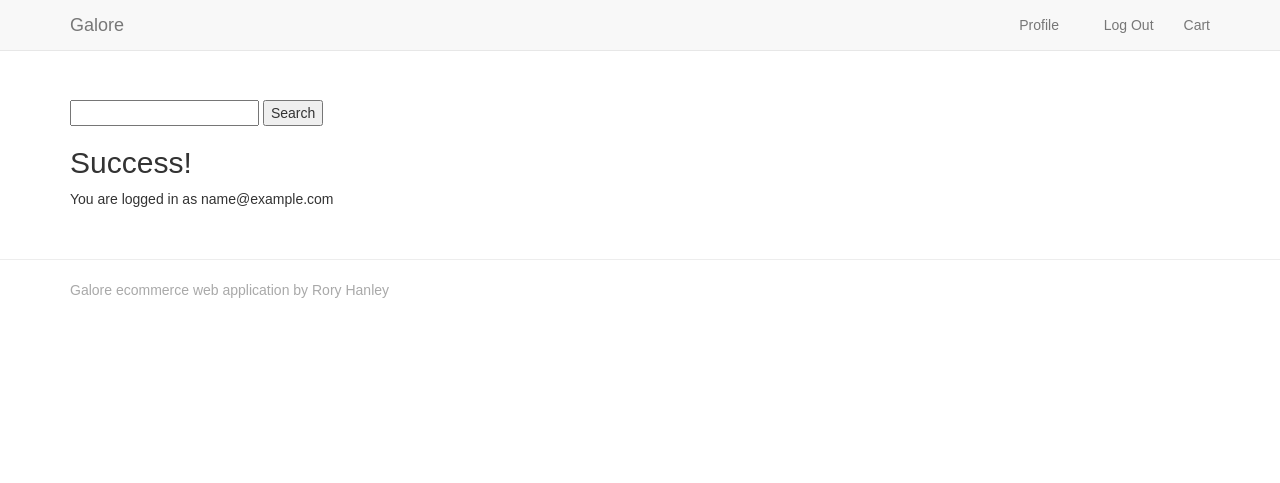
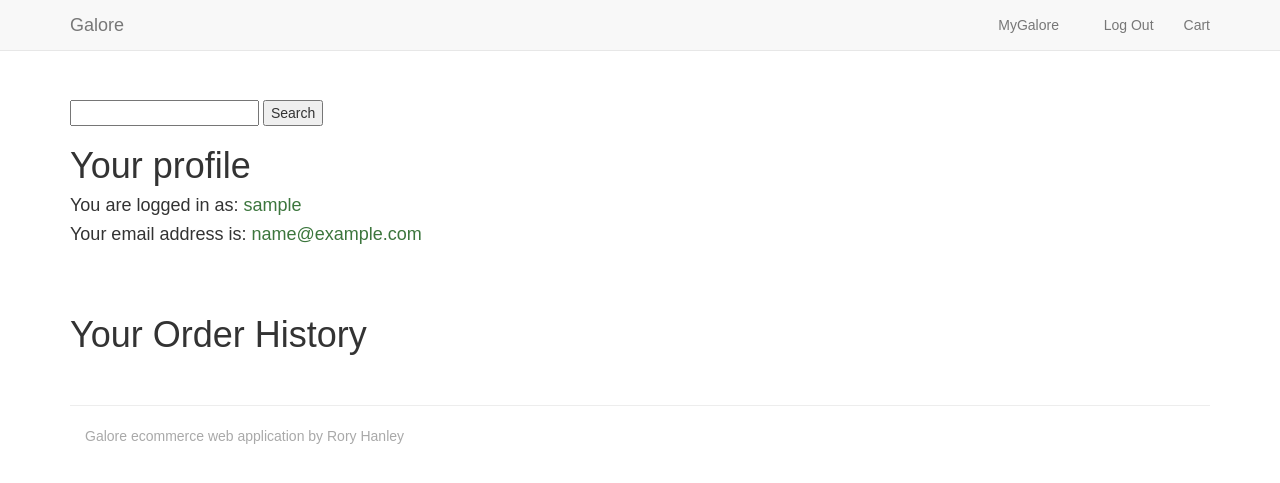
Before and after one commit to rphanley/Shopping-Galore-Project, a Django app: page /accounts/profile/ in a window 1280 px wide. Shown: the top 483 px of the page. Run offline with Django 3.2, Linux system fonts and the light colour scheme; the visitor is signed in with stand-in values (Sample User, id 1); data that the repository does not hold is empty; some libraries are stand-ins or nearby versions; some web fonts are replaced.

Commit message:
Adds order history to user profile

```diff
--- a/accounts/templates/index.html
+++ b/accounts/templates/index.html
@@ -1,5 +1,4 @@
 {% extends 'base.html' %}
 {% block content %}
-<h3>Welcome to my authentication web application.</h3>
-<p>This gives users the ability to register, login and logout of the Galore ecommerce web application.</p>
+<h3>Welcome to the Galore ecommerce web application.</h3>
 {% endblock %}
--- a/accounts/templates/profile.html
+++ b/accounts/templates/profile.html
@@ -1,5 +1,44 @@
 {% extends "base.html" %}
 {% block content %}
-    <h2>Success!</h2>
-    <p>You are logged in as {{ user.email }} </p>
-{% endblock %}
+<h1>Your profile</h1>
+<h4>You are logged in as: <span class="text-success"> {{ request.user }}</span></h4>
+<h4>Your email address is: <span class="text-success"> {{ request.user.email }}</span></h4>
+</br>
+</br>
+<h1>Your Order History</h1>
+<div class="container">
+    <!-- SAMPLE OF userOrders DICTIONARY:
+    {'id': 15, 'date': '2020-01-29', 'total': '20000.00',
+     'order_lines': [{'quantity': '1', 'product': 'Product 1', 'price': '1000.00'},
+                     {'quantity': '2', 'product': 'Product 2', 'price': '2000.00'},
+                     {'quantity': '3', 'product': 'Product 3', 'price': '5000.00'}
+    ]} -->
+
+	{% for order in userOrders %}
+	</br>
+	<h3 class="text-success">&emsp;Order ID: {{ order.id }} &emsp;&emsp; Order Date: {{ order.date }}</h3>
+
+	<table class="table">
+		<thead class="thead-dark">
+			<tr>
+				<th>Quantity</th>
+				<th>Product</th>
+				<th>Price (€)</th>
+				<th>Total (€)</th>
+			</tr>
+		</thead>
+		<tbody>
+			{% for lineitem in order.order_lines %}
+			<tr>
+				<td>{{ lineitem.quantity }}</td>
+				<td>{{ lineitem.product }}</td>
+				<td>{{ lineitem.price }}</td>
+				{% if forloop.last %}
+				<td>{{ order.total }}</td>
+				{% endif %}
+			</tr>
+			{% endfor %}
+		</tbody>
+	</table>
+	{% endfor %}
+	{% endblock %}
--- a/accounts/views.py
+++ b/accounts/views.py
@@ -4,8 +4,10 @@ from django.core.urlresolvers import reverse
 from .forms import UserLoginForm, UserRegistrationForm
 from django.template.context_processors import csrf
 from django.contrib.auth.decorators import login_required
+from checkout.models import Order, OrderLineItem
 from cart.models import Cart, CartItem
 from products.models import Product
+
 
 
 # Create your views here.
@@ -51,9 +53,45 @@ def login(request):
 
 @login_required
 def profile(request):
-    """A view that displays the profile page of a logged in user"""
+    """A view that displays the profile and order history for the logged in user"""
 
-    return render(request, 'profile.html')
+    #Get the order history for the current user
+    try:
+        user_orders = Order.objects.filter(
+                        full_name=request.user  #CHANGE full_name TO OTHER NAME FIELD?
+        )
+
+    except Order.DoesNotExist:
+        print("No orders exist for user..")
+        user_orders = None
+
+    #Build the userOrders dictionary (sample below) to pass the order history to the profile.html template
+    if user_orders != None:
+        orders =  user_orders
+        listUserOrders = []
+
+        for single_order in orders:
+            dictUserOrder={}
+            listUserOrder = []
+            order_total = 0
+            for item in OrderLineItem.objects.filter(order=single_order):
+                dictOrderLineItem = {'quantity':str(item.quantity),'product':item.product.name, 'price':str(item.product.price)}
+                order_total += (item.product.price*item.quantity)
+                listUserOrder.append(dictOrderLineItem)
+
+
+            dictUserOrder= {'id':single_order.id,'date':str(single_order.date), 'total':str(order_total),'order_lines':listUserOrder}
+            listUserOrders.append(dictUserOrder)
+
+        # SAMPLE OF userOrders DICTIONARY:
+        # {'id': 15, 'date': '2020-01-29', 'total': '20000.00',
+        #  'order_lines': [{'quantity': '1', 'product': 'Product 1', 'price': '1000.00'},
+        #                  {'quantity': '2', 'product': 'Product 2', 'price': '2000.00'},
+        #                  {'quantity': '3', 'product': 'Product 3', 'price': '5000.00'}
+        # ]}
+
+
+    return render(request, 'profile.html', {"userOrders": listUserOrders})
 
 
 def register(request):
--- a/cart/contexts.py
+++ b/cart/contexts.py
@@ -9,16 +9,17 @@ def cart_contents(request):
     cart_items = []
     total = 0
     product_count = 0
+    cart=None
+    if request.user.is_authenticated:
+        try:
+            cart = Cart.objects.get(
+                        user=request.user
+            )
+            request.session['cart_exists'] = True
+        except Cart.DoesNotExist:
+                        print("No cart exists for user..")
+                        request.session['cart_exists'] = False
 
-    try:
-        cart = Cart.objects.get(
-                    user=request.user
-        )
-        request.session['cart_exists'] = True
-    except Cart.DoesNotExist:
-                    print("No cart exists for user..")
-                    request.session['cart_exists'] = False
-                    cart=None
 
     for item in CartItem.objects.filter(cart=cart):
         test_id = item.product.id
--- a/products/views.py
+++ b/products/views.py
@@ -9,7 +9,7 @@ def all_products(request):
     #If the user has not logged in, set the session to expire in 60 seconds and post a message requesting login.
     user_name = request.user.username
     if (user_name == ""):
-        messages.warning(request, "Logged in as Guest. You can view products. Register or log in to buy products, or save your shopping cart.")
+        messages.info(request, "Logged in as Guest. You can view products. Register/log in to shop, or save your shopping cart until next time!")
         request.session.set_expiry(60)
     else:
         messages.info(request, "Logged in as " + user_name + ". You can buy products, or save your shopping cart until you log in again.")
--- a/static/css/custom.css
+++ b/static/css/custom.css
@@ -64,3 +64,7 @@ caption p {
 .product-description {
     min-height: 40px;
 }
+
+.messages {
+    font-weight: bold;
+}
--- a/templates/base.html
+++ b/templates/base.html
@@ -32,7 +32,7 @@
 			<div id="navbar" class="navbar-collapse collapse">
 				<ul class="nav navbar-nav navbar-right">
 					{% if user.is_authenticated %}
-					<li><a href="{% url 'profile' %}"><i class="fa fa-user"></i> Profile</a></li>
+					<li><a href="{% url 'profile' %}"><i class="fa fa-user"></i> MyGalore</a></li>
 					<li><a href="{% url 'logout' %}"><i class="fa fa-sign-out"></i> Log Out</a></li>
 					{%  else %}
 					<li><a href="{% url 'register' %}"><i class="fa fa-user-plus"></i> Register</a></li>
@@ -54,7 +54,7 @@
 		</div>
 	</nav>
 	{% if messages %}
-	<div class="alert alert-success">
+	<div class="alert alert-info">
 		<div class="messages">
 			{% for message in messages %}
 			{{ message }}
```
